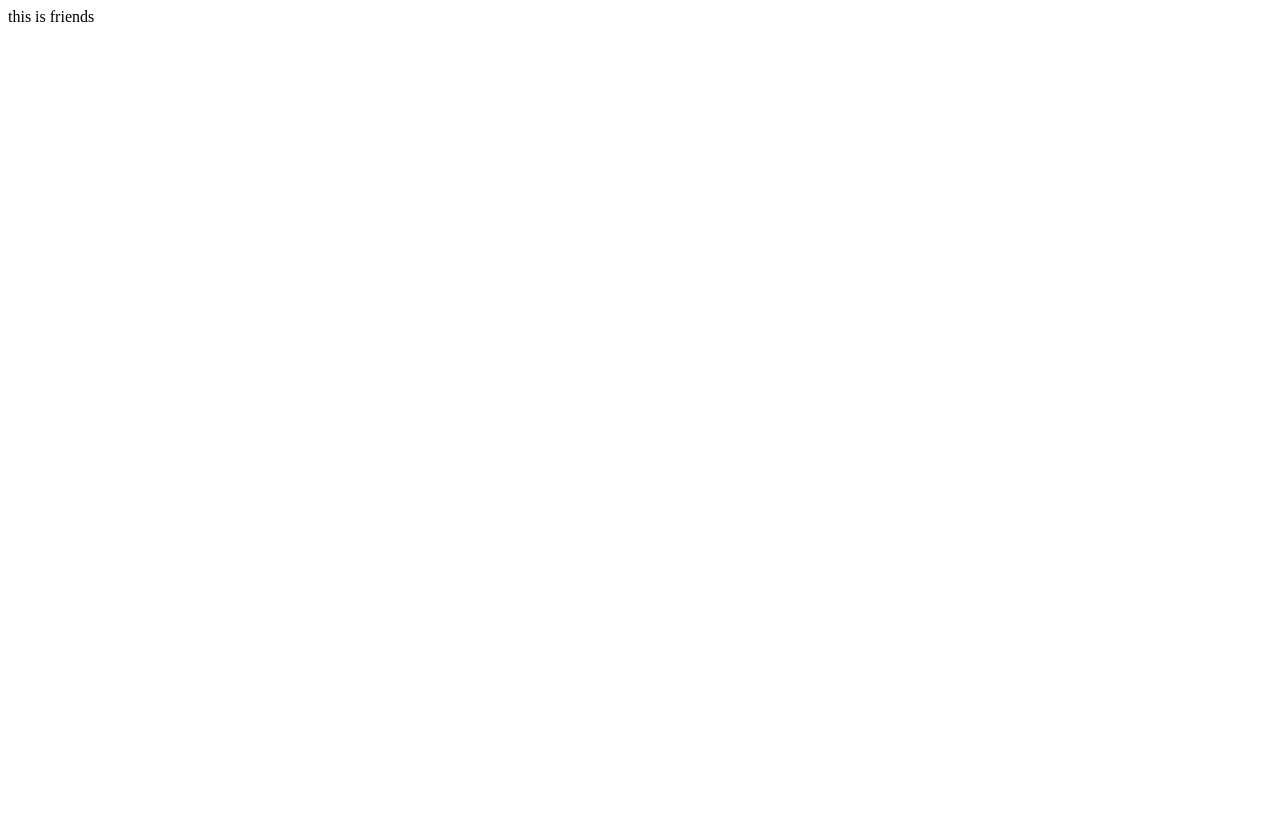
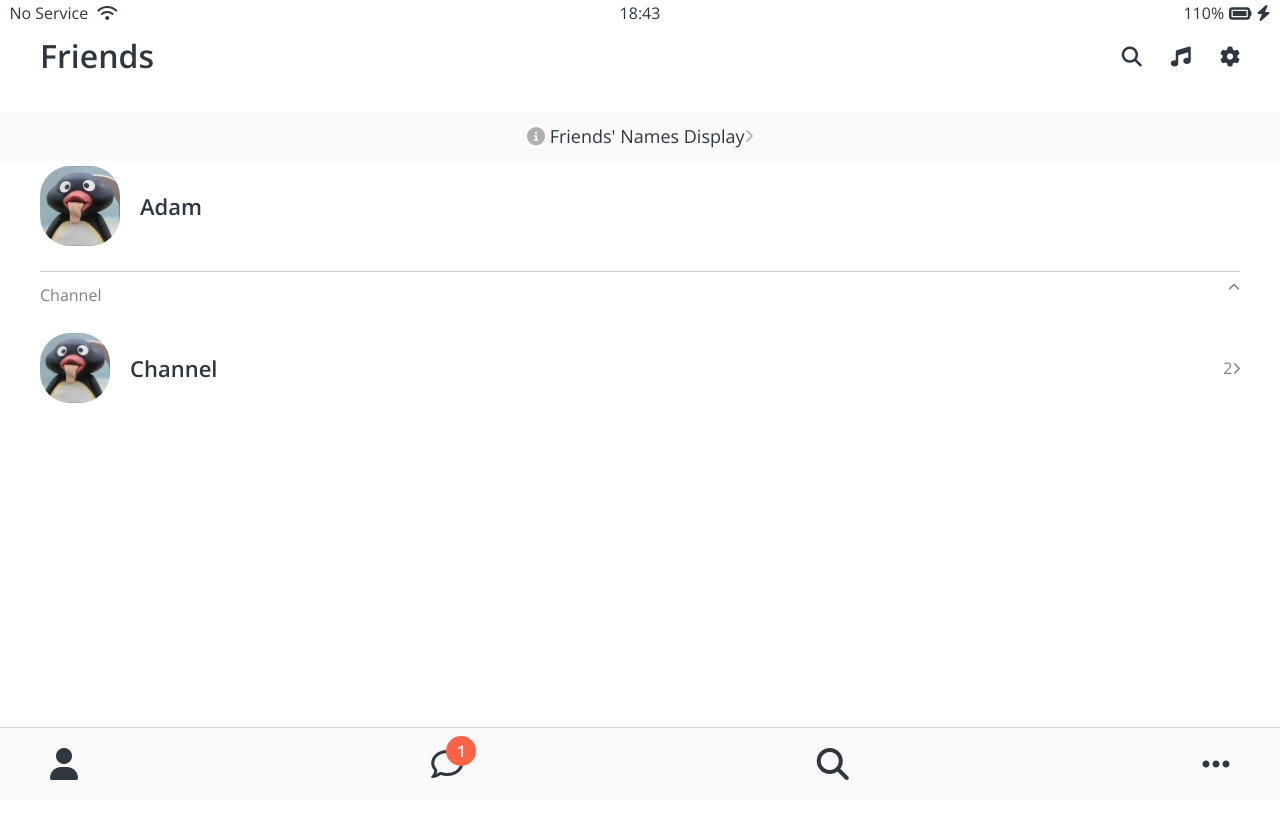
Before and after one commit to jaehafe/css-study, a plain HTML site: page friends.html in a window 1280 px wide. Shown: the top 818 px of the page. Drawn offline with nearby package versions, Linux system fonts and the light colour scheme.

Commit message:
the second part, Friends screen

```diff
--- /dev/null
+++ b/css/friends.css
@@ -0,0 +1,29 @@
+#friends-display-link {
+  text-align: center;
+  display: block;
+  background-color: #fafafa;
+  padding: 15px 0px;
+  font-size: 18px;
+  margin-bottom: 5px;
+}
+
+#friends-display-link i {
+  color: rgba(0, 0, 0, 0.3);
+}
+
+.friends-screen {
+  padding: 0px var(--horizontal-spcae);
+}
+
+.friends-screen__channel {
+  margin-top: 25px;
+  border-top: 1px solid rgba(0, 0, 0, 0.2);
+  padding-top: 15px;
+}
+
+.friends-screen__channel-header {
+  margin-bottom: 30px;
+  display: flex;
+  justify-content: space-between;
+  color: rgba(0, 0, 0, 0.5);
+}
--- /dev/null
+++ b/css/nav-bar.css
@@ -0,0 +1,34 @@
+.nav {
+  position: fixed;
+  bottom: 0;
+  width: 100%;
+  background-color: #F9F9FA;
+  padding: 20px 50px;
+  box-sizing: border-box;
+  border-top: 1px solid rgba(121, 121, 121, 0.3);
+}
+
+.nav__list {
+  display: flex;
+  justify-content: space-between;
+}
+
+.nav__link {
+  position: relative;
+  color: #2F363E;
+}
+
+.nav__notification {
+  background-color: tomato;
+  width: 30px;
+  height: 30px;
+  border-radius: 15px;
+  display: flex;
+  justify-content: center;
+  align-items: center;
+  color: white;
+  font-weight: 600;
+  position: absolute;
+  left: 15px;
+  bottom: 15px;
+}
--- a/css/reset.css
+++ b/css/reset.css
@@ -51,3 +51,8 @@ input:focus {
   outline: none;
 }
 /* 클릭해도 outline생기지 않음 */
+
+a {
+	color: inherit;
+	text-decoration: none;
+}
--- /dev/null
+++ b/css/screen-header.css
@@ -0,0 +1,15 @@
+.screen-header {
+  display: flex;
+  justify-content: space-between;
+  align-items: center;
+  padding: var(--horizontal-spcae);
+}
+
+.screen-header__title {
+  font-size: 32px;
+  font-weight: 600;
+}
+
+.screen-header__icons span {
+  margin-left: 25px;
+}
--- a/css/status-bar.css
+++ b/css/status-bar.css
@@ -1,8 +1,14 @@
 .status-bar {
+  position: fixed;
+  top: 0;
+  box-sizing: border-box;
+  width: 100%;
+  /* 부모인 nav위에 body의 너비100%에 간다 */
   display: flex;
   justify-content: center;
   /* flex 축을 따라 떨어뜨림 */
   padding: 5px 3px;
+
 }
 
 .status-bar__column {
--- a/css/styles.css
+++ b/css/styles.css
@@ -8,7 +8,12 @@
 @import "variables.css";
 @import "login.css";
 /* login css */
-
+@import "nav-bar.css";
+@import "screen-header.css";
+@import "friends.css";
+@import "user-component.css";
 body {
+  color: #2e363e;
   font-family: 'Open Sans', sans-serif;
+  height: 1000vh;
 }
--- /dev/null
+++ b/css/user-component.css
@@ -0,0 +1,44 @@
+.user-component {
+  justify-content: space-between;
+}
+
+.user-component,
+.user-component__column:first-child {
+  display: flex;
+  align-items: center;
+}
+
+.user-component__avatar--xl {
+  width: 80px;
+  height: 80px;
+  border-radius: 30px;
+  margin-right: 20px;
+  object-fit: cover;
+}
+
+.user-component__avatar {
+  width: 70px;
+  height: 70px;
+  border-radius: 30px;
+  margin-right: 20px;
+  object-fit: cover;
+}
+
+.user-component__title {
+  font-weight: 600;
+  font-size: 22px;
+}
+
+.user-component__subtitle {
+  margin-top: 8px;
+  font-size: 17px;
+  color: rgba(0, 0, 0, 0.5);
+}
+
+.user-component__title user-component__title--not-bold {
+  font-weight: 400;
+}
+
+.user-component__column:last-child {
+  color: rgba(0, 0, 0, 0.5);
+}
--- a/css/variables.css
+++ b/css/variables.css
@@ -1,3 +1,4 @@
 :root {
-  --yellow: #FAE100
+  --yellow: #FAE100;
+  --horizontal-spcae: 40px;
 }
--- a/friends.html
+++ b/friends.html
@@ -1 +1,91 @@
-this is friends
+<!DOCTYPE html>
+<html lang="en">
+<head>
+  <link rel="stylesheet" href="css/styles.css">
+  <meta charset="UTF-8">
+  <meta http-equiv="X-UA-Compatible" content="IE=edge">
+  <meta name="viewport" content="width=device-width, initial-scale=1.0">
+  <title>Friends - Kakao Talk</title>
+</head>
+<body>
+    <div class="status-bar">
+        <div class="status-bar__column">
+          <span>No Service</span>
+          <i class="fa-solid fa-wifi"></i>
+        </div>
+        <div class="status-bar__column">
+          <span>18:43</span>
+        </div>
+        <div class="status-bar__column">
+          <span>110%</span>
+          <i class="fa-solid fa-battery-full fa-lg"></i>
+          <!-- battery icon -->
+          <i class="fa-solid fa-bolt"></i>
+          <!-- 충전중 -->
+        </div>
+    </div>
+
+    <header class="screen-header">
+      <h1 class="screen-header__title" >Friends</h1>
+      <div class="screen-header__icons">
+        <span><i class="fa-solid fa-magnifying-glass fa-lg"></i></span>
+        <span><i class="fa-solid fa-music fa-lg"></i></span>
+        <span><i class="fa-solid fa-gear fa-lg"></i></span>
+      </div>
+    </header>
+
+    <a id="friends-display-link"><i class="fa-solid fa-circle-info"></i>
+      Friends' Names Display<i class="fa-solid fa-chevron-right fa-xs"></i>
+    </a>
+
+    <main class="friends-screen">
+      <div class="user-component">
+        <div class="user-component__column">
+          <img
+            src="screenshots/avatar.jpg"
+            class="user-component__avatar--xl" />
+          <div class="user-component__text" >
+            <h4 class="user-component__title">Adam</h4>
+            <!-- <h6 class="user-component__subtitle">What you got here won't get you there</h6> -->
+          </div>
+        </div>
+        <div class="user-component__column"></div>
+      </div>
+      <div class="friends-screen__channel" >
+        <div class="friends-screen__channel-header">
+          <span>Channel</span>
+          <i class="fa-solid fa-chevron-up fa-xs"></i>
+        </div>
+        <div class="user-component">
+          <div class="user-component__column">
+            <img
+              src="screenshots/avatar.jpg"
+              class="user-component__avatar" />
+            <div class="user-component__text" >
+              <h4 class="user-component__title user-component__title--not-bold">Channel</h4>
+            </div>
+          </div>
+          <div class="user-component__column">
+            <span>2<i class="fa-solid fa-chevron-right fa-xs"></i></span>
+          </div>
+        </div>
+      </div>
+    </main>
+
+
+
+    <nav class="nav">
+      <ul class="nav__list">
+        <li class="na__btn"><a class="nav__link" href="friends.html"><i class="fa-solid fa-user fa-2x"></i></a></li>
+        <li class="na__btn"><a class="nav__link" href="#">
+          <span class="nav__notification">1</span>
+          <i class="far fa-comment fa-2x"></i></a></li>
+        <li class="na__btn"><a class="nav__link" href="#"><i class="fa-solid fa-magnifying-glass fa-2x"></i></a></li>
+        <li class="na__btn"><a class="nav__link" href="#"><i class="fa-solid fa-ellipsis fa-2x"></i></a></li>
+      </ul>
+    </nav>
+
+    <script src="https://kit.fontawesome.com/324fb21786.js" crossorigin="anonymous"></script>
+    <!-- icon kit -->
+</body>
+</html>
```
Also changed, not shown: 01.png (deleted), 02.png (deleted), 03.png (deleted), 04.png (deleted), 05.png (deleted), 06.png (deleted), 07.png (deleted), 09.png (deleted), screenshots/avatar.jpg (added).
